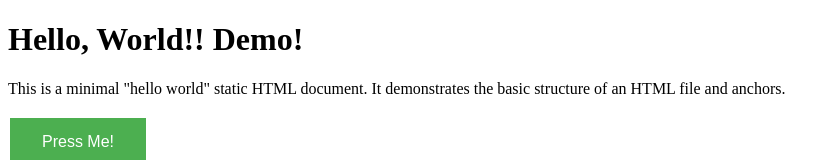
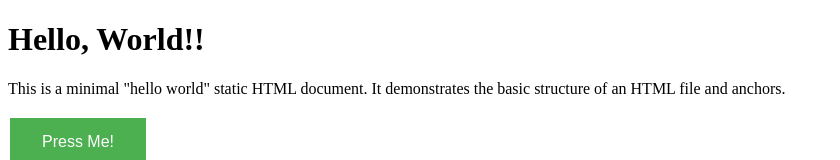
Before and after one commit to bazza2000/authmicroservice, a plain HTML site: page src/main/resources/static/HelloWorld.html in a window 1280 px wide. Shown: the top 160 px of the page, without its empty margins (0-840 px from the left). Drawn offline with Linux system fonts and the light colour scheme.

Commit message:
updated hello world file.

```diff
--- a/src/main/resources/static/HelloWorld.html
+++ b/src/main/resources/static/HelloWorld.html
@@ -38,7 +38,7 @@
 </script>
 
 <h1>
-    Hello, World!! Demo!
+    Hello, World!!
 </h1>
 <p>
     This is a minimal "hello world" static HTML document. It demonstrates the
```
